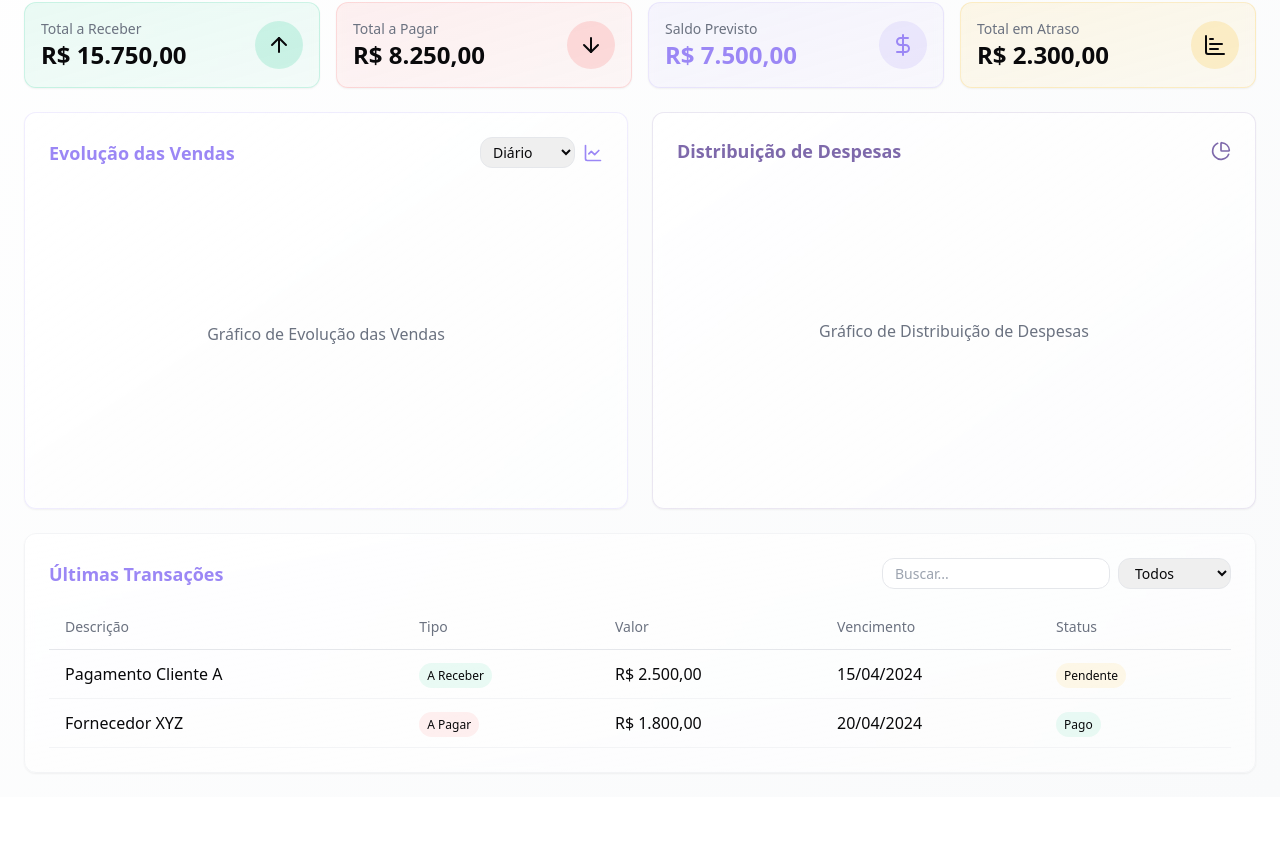
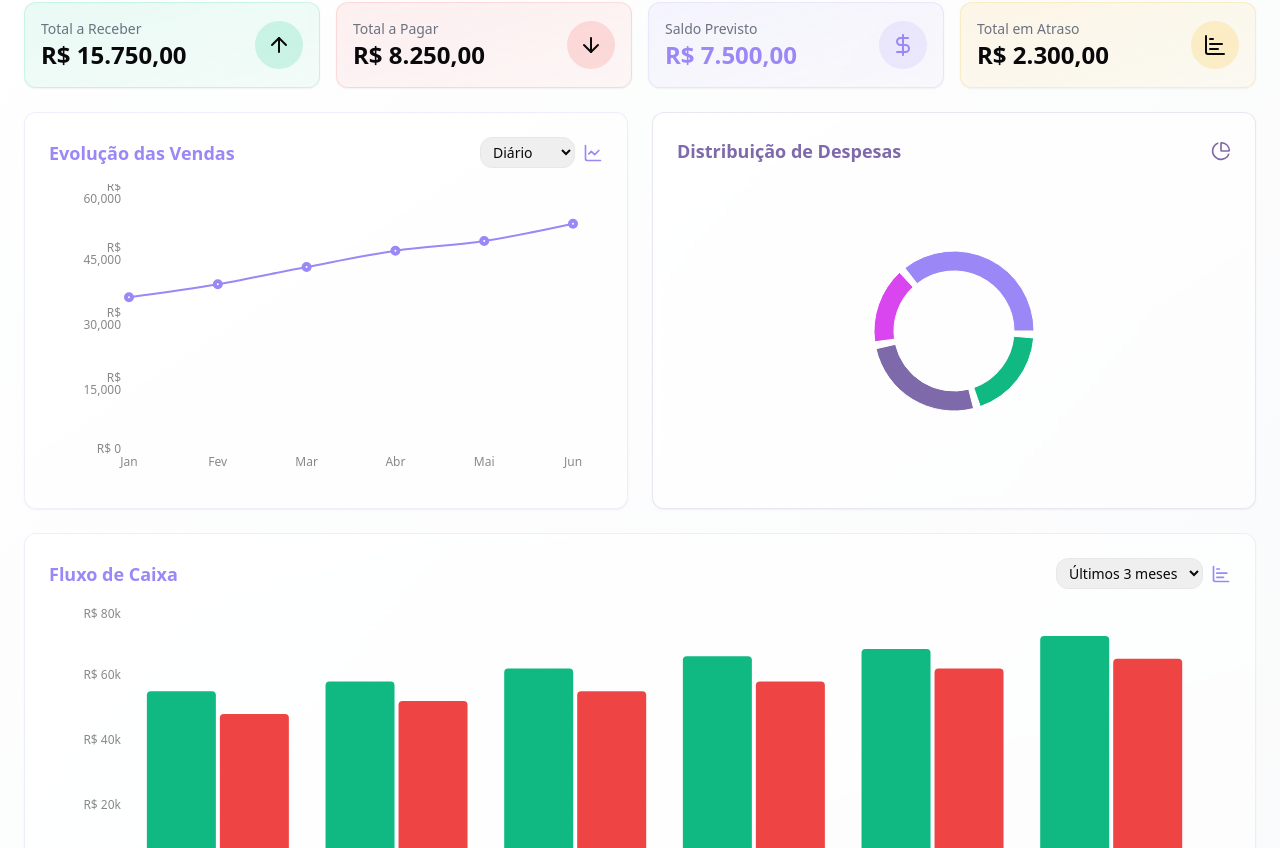
Before and after one commit to RaulPolitowski/dashboard-german-mobile, a React (Vite) app: page / in a window 1280 px wide. Shown: the part 312-1160 px from the top of the page. Before the commit the page ends 1109 px from the top, so only its background shows below. Built offline with nearby package versions, Linux system fonts and the light colour scheme.

Commit message:
Complete task.

```diff
--- a/package.json
+++ b/package.json
@@ -54,7 +54,7 @@
     "react-hook-form": "^7.53.0",
     "react-resizable-panels": "^2.1.3",
     "react-router-dom": "^6.26.2",
-    "recharts": "^2.12.7",
+    "recharts": "^2.15.1",
     "sonner": "^1.5.0",
     "tailwind-merge": "^2.5.2",
     "tailwindcss-animate": "^1.0.7",
--- a/src/components/Dashboard.tsx
+++ b/src/components/Dashboard.tsx
@@ -1,7 +1,9 @@
-
 import { ArrowDown, ArrowUp, ChartBar, ChartLine, ChartPie, DollarSign, Package, Percent, TrendingUp, User, Wallet } from "lucide-react";
 import { Card } from "./ui/card";
 import { TransactionDialog } from "./TransactionDialog";
+import { SalesEvolutionChart } from "./charts/SalesEvolutionChart";
+import { ExpensesDistributionChart } from "./charts/ExpensesDistributionChart";
+import { CashFlowChart } from "./charts/CashFlowChart";
 
 const Dashboard = () => {
   return (
@@ -150,8 +152,8 @@ const Dashboard = () => {
               <ChartLine className="w-5 h-5 text-primary" />
             </div>
           </div>
-          <div className="h-[300px] flex items-center justify-center text-gray-500">
-            Gráfico de Evolução das Vendas
+          <div className="h-[300px]">
+            <SalesEvolutionChart />
           </div>
         </Card>
 
@@ -160,8 +162,25 @@ const Dashboard = () => {
             <h3 className="text-lg font-semibold text-secondary">Distribuição de Despesas</h3>
             <ChartPie className="w-5 h-5 text-secondary" />
           </div>
-          <div className="h-[300px] flex items-center justify-center text-gray-500">
-            Gráfico de Distribuição de Despesas
+          <div className="h-[300px]">
+            <ExpensesDistributionChart />
+          </div>
+        </Card>
+
+        <Card className="col-span-1 lg:col-span-2 p-6 bg-gradient-to-br from-white/80 to-white/50 backdrop-blur-sm border border-primary-light/20">
+          <div className="flex items-center justify-between mb-4">
+            <h3 className="text-lg font-semibold text-primary">Fluxo de Caixa</h3>
+            <div className="flex items-center gap-2">
+              <select className="px-2 py-1 text-sm border border-gray-200 rounded-lg focus:outline-none focus:ring-2 focus:ring-primary/20">
+                <option value="3">Últimos 3 meses</option>
+                <option value="6">Últimos 6 meses</option>
+                <option value="12">Último ano</option>
+              </select>
+              <ChartBar className="w-5 h-5 text-primary" />
+            </div>
+          </div>
+          <div className="h-[300px]">
+            <CashFlowChart />
           </div>
         </Card>
       </div>
--- /dev/null
+++ b/src/components/charts/CashFlowChart.tsx
@@ -0,0 +1,55 @@
+
+import { Bar, BarChart, ResponsiveContainer, Tooltip, XAxis, YAxis } from "recharts";
+
+const data = [
+  { month: "Jan", receitas: 55000, despesas: 48000 },
+  { month: "Fev", receitas: 58000, despesas: 52000 },
+  { month: "Mar", receitas: 62000, despesas: 55000 },
+  { month: "Abr", receitas: 65750, despesas: 58000 },
+  { month: "Mai", receitas: 68000, despesas: 62000 },
+  { month: "Jun", receitas: 72000, despesas: 65000 },
+];
+
+export const CashFlowChart = () => {
+  return (
+    <ResponsiveContainer width="100%" height="100%">
+      <BarChart data={data} margin={{ top: 5, right: 30, left: 20, bottom: 5 }}>
+        <XAxis dataKey="month" stroke="#888888" fontSize={12} tickLine={false} axisLine={false} />
+        <YAxis
+          stroke="#888888"
+          fontSize={12}
+          tickLine={false}
+          axisLine={false}
+          tickFormatter={(value) => `R$ ${(value / 1000).toFixed(0)}k`}
+        />
+        <Tooltip
+          content={({ active, payload }) => {
+            if (active && payload && payload.length) {
+              return (
+                <div className="rounded-lg border bg-background p-2 shadow-sm">
+                  <div className="grid gap-2">
+                    <div className="flex flex-col">
+                      <span className="text-[0.70rem] uppercase text-muted-foreground">Receitas</span>
+                      <span className="font-bold text-success-DEFAULT">
+                        R$ {payload[0].value.toLocaleString()}
+                      </span>
+                    </div>
+                    <div className="flex flex-col">
+                      <span className="text-[0.70rem] uppercase text-muted-foreground">Despesas</span>
+                      <span className="font-bold text-danger-DEFAULT">
+                        R$ {payload[1].value.toLocaleString()}
+                      </span>
+                    </div>
+                  </div>
+                </div>
+              );
+            }
+            return null;
+          }}
+        />
+        <Bar dataKey="receitas" fill="#10B981" radius={[4, 4, 0, 0]} />
+        <Bar dataKey="despesas" fill="#EF4444" radius={[4, 4, 0, 0]} />
+      </BarChart>
+    </ResponsiveContainer>
+  );
+};
--- /dev/null
+++ b/src/components/charts/ExpensesDistributionChart.tsx
@@ -0,0 +1,57 @@
+
+import { Cell, Pie, PieChart, ResponsiveContainer, Tooltip } from "recharts";
+
+const data = [
+  { name: "Pessoal", value: 35000 },
+  { name: "Marketing", value: 15000 },
+  { name: "Operacional", value: 25000 },
+  { name: "Infraestrutura", value: 18000 },
+];
+
+const COLORS = ["#9b87f5", "#D946EF", "#7E69AB", "#10B981"];
+
+export const ExpensesDistributionChart = () => {
+  const total = data.reduce((sum, item) => sum + item.value, 0);
+
+  return (
+    <ResponsiveContainer width="100%" height="100%">
+      <PieChart>
+        <Pie
+          data={data}
+          cx="50%"
+          cy="50%"
+          innerRadius={60}
+          outerRadius={80}
+          paddingAngle={5}
+          dataKey="value"
+        >
+          {data.map((_, index) => (
+            <Cell key={`cell-${index}`} fill={COLORS[index % COLORS.length]} />
+          ))}
+        </Pie>
+        <Tooltip
+          content={({ active, payload }) => {
+            if (active && payload && payload.length) {
+              const percentage = ((payload[0].value / total) * 100).toFixed(1);
+              return (
+                <div className="rounded-lg border bg-background p-2 shadow-sm">
+                  <div className="grid gap-2">
+                    <div className="flex flex-col">
+                      <span className="text-[0.70rem] uppercase text-muted-foreground">
+                        {payload[0].name}
+                      </span>
+                      <span className="font-bold text-muted-foreground">
+                        R$ {payload[0].value.toLocaleString()} ({percentage}%)
+                      </span>
+                    </div>
+                  </div>
+                </div>
+              );
+            }
+            return null;
+          }}
+        />
+      </PieChart>
+    </ResponsiveContainer>
+  );
+};
--- /dev/null
+++ b/src/components/charts/SalesEvolutionChart.tsx
@@ -0,0 +1,54 @@
+
+import { Line, LineChart, ResponsiveContainer, Tooltip, XAxis, YAxis } from "recharts";
+
+const data = [
+  { date: "Jan", value: 35000 },
+  { date: "Fev", value: 38000 },
+  { date: "Mar", value: 42000 },
+  { date: "Abr", value: 45750 },
+  { date: "Mai", value: 48000 },
+  { date: "Jun", value: 52000 },
+];
+
+export const SalesEvolutionChart = () => {
+  return (
+    <ResponsiveContainer width="100%" height="100%">
+      <LineChart data={data} margin={{ top: 5, right: 30, left: 20, bottom: 5 }}>
+        <XAxis dataKey="date" stroke="#888888" fontSize={12} tickLine={false} axisLine={false} />
+        <YAxis
+          stroke="#888888"
+          fontSize={12}
+          tickLine={false}
+          axisLine={false}
+          tickFormatter={(value) => `R$ ${value.toLocaleString()}`}
+        />
+        <Tooltip
+          content={({ active, payload }) => {
+            if (active && payload && payload.length) {
+              return (
+                <div className="rounded-lg border bg-background p-2 shadow-sm">
+                  <div className="grid grid-cols-2 gap-2">
+                    <div className="flex flex-col">
+                      <span className="text-[0.70rem] uppercase text-muted-foreground">Valor</span>
+                      <span className="font-bold text-muted-foreground">
+                        R$ {payload[0].value.toLocaleString()}
+                      </span>
+                    </div>
+                  </div>
+                </div>
+              );
+            }
+            return null;
+          }}
+        />
+        <Line
+          type="monotone"
+          dataKey="value"
+          stroke="#9b87f5"
+          strokeWidth={2}
+          dot={{ strokeWidth: 4 }}
+        />
+      </LineChart>
+    </ResponsiveContainer>
+  );
+};
```
Also changed, not shown: 1 other file (tests, documents, lock files or other folders).
